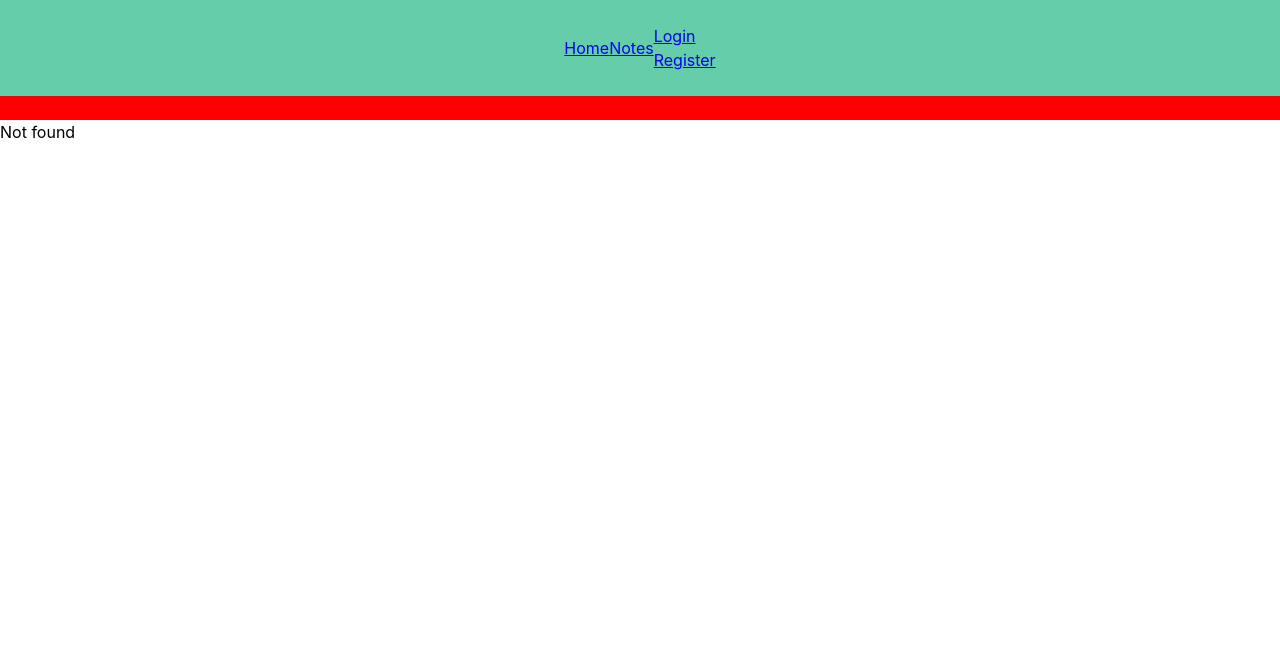
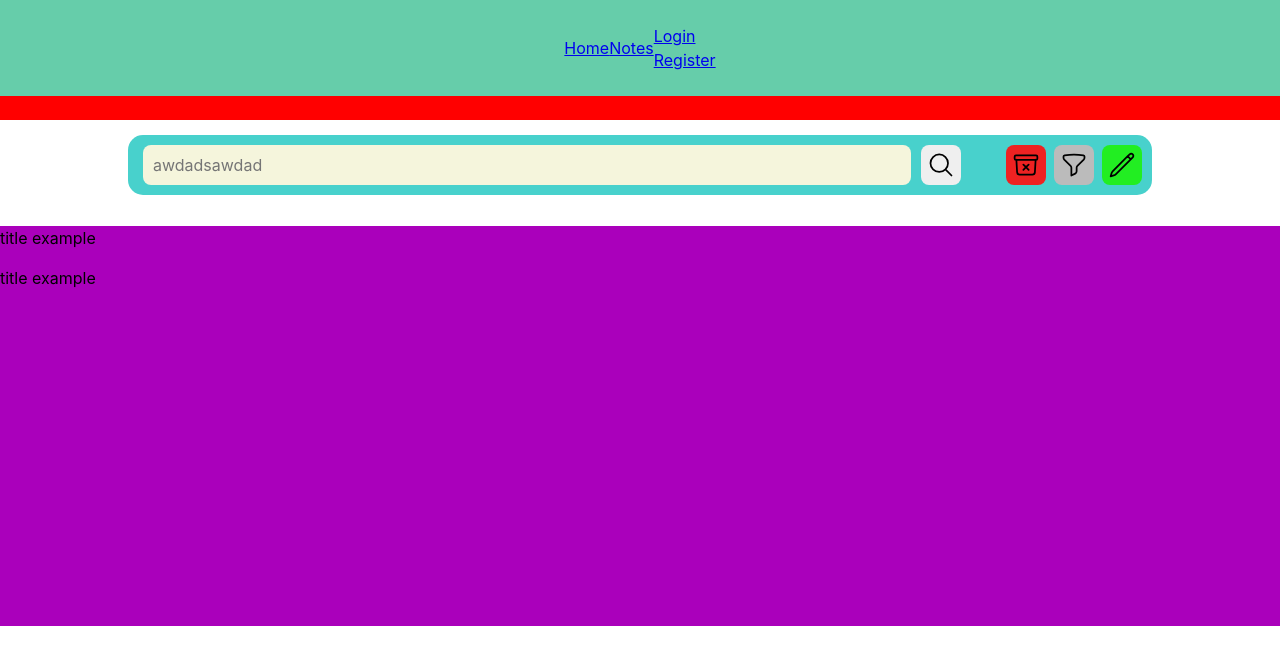
Before and after one commit to KighteW3/Note4Keep-frontend-old, a React (Vite) app: page /notes/search/1 in a window 1280 px wide. Before the commit this address had no page. Shown: the top 664 px of the page. Built offline with nearby package versions, Linux system fonts and the light colour scheme.

Commit message:
Halfly added search notes feature

```diff
--- a/src/App.tsx
+++ b/src/App.tsx
@@ -10,6 +10,7 @@ import Notes from "./routes/Notes";
 import SpecificNote from "./routes/SpecificNote";
 import { useAppDispatch } from "./hooks/store";
 import { updateLoginInfo } from "./store/userInfo";
+import SearchNotes from "./routes/SearchNotes";
 
 interface resultInfo {
   ok: boolean;
@@ -32,8 +33,11 @@ export default function App() {
       <NavBar />
       <Routes>
         <Route path="/" element={<Home />} />
-        <Route path="notes" element={<Notes />} />
-        <Route path="notes/:noteId" element={<SpecificNote />} />
+        <Route path="notes" element={<Notes />}>
+          <Route path="search/:searchQuery" element={<SearchNotes />} />
+          <Route path="search/:numPage/:searchQuery" element={<SearchNotes />} />
+        </Route>
+        <Route path="notes/id/:noteId" element={<SpecificNote />} />
         <Route path="users/login" element={<Login />} />
         <Route path="users/register" element={<Register />} />
         <Route path="*" element={<>Not found</>} />
--- a/src/routes/Notes.tsx
+++ b/src/routes/Notes.tsx
@@ -4,6 +4,7 @@ import { useAppDispatch, useAppSelector } from "../hooks/store";
 import { refreshCount, refreshLog } from "../store/refreshNotes";
 import { host } from "../components/host";
 import "../styles/Notes.css";
+import { Outlet } from "react-router-dom";
 
 interface Note {
   note_id: string;
@@ -15,7 +16,7 @@ interface Note {
 export default function Notes() {
   const refresh = useAppSelector((state) => state.refreshNotes.refresh);
   const dispatch = useAppDispatch();
-  const [notesList, setNotesList] = useState<JSX.Element | null>(null);
+  const [notesList, setNotesList] = useState<React.JSX.Element | null>(null);
 
   useEffect(() => {
     const URL = `http://${host}:5722/api/notes`;
@@ -199,6 +200,7 @@ export default function Notes() {
             </div>
           </div>
         </nav>
+        <Outlet />
       </div>
     </>
   );
--- /dev/null
+++ b/src/routes/SearchNotes.tsx
@@ -0,0 +1,104 @@
+import { useEffect, useState } from "react";
+import { useParams } from "react-router-dom";
+import { host } from "../components/host";
+
+import "../styles/SearchNotes.css";
+
+interface Note {
+  note_id: string;
+  title: string;
+  priority: number;
+  text: string;
+}
+
+export default function SearchNotes() {
+  const { searchQuery, numPage } = useParams();
+  const [notesList, setNotesList] = useState<Note[]>([
+    {
+      note_id: "id example",
+      title: "title example",
+      priority: 0,
+      text: "text example",
+    },
+  ]);
+  const [notePageOrd, setNotePageOrd] = useState<Note[][]>();
+
+  const URL = `http://${host}:5722/api/notes/some-note`;
+
+  const token = window.localStorage.getItem("SESSION_ID");
+
+  useEffect(() => {
+    (async () => {
+      if (token) {
+        const tokenDecoded = JSON.parse(token);
+
+        const data = {
+          method: "POST",
+          headers: {
+            "content-type": "application/json",
+            authorization: `Bearer ${tokenDecoded.token}`,
+          },
+          body: JSON.stringify({
+            note_phrase: searchQuery,
+          }),
+        };
+
+        try {
+          const result = await fetch(URL, data);
+          const res = await result.json();
+          console.log(res);
+          setNotesList(res.result);
+        } catch (e) {
+          console.error(e);
+        }
+      }
+    })();
+
+    const notesPages = [];
+    const numPageInt = numPage ? parseInt(numPage) : null;
+
+    if (numPageInt) {
+      for (let i = 0; i < numPageInt; i++) {
+        if (i > 0) {
+          const a = 28 * numPageInt;
+          const b = a + 28;
+
+          const c = [];
+
+          for (let j = a; j < b; j++) {
+            c.push(notesList[j]);
+          }
+
+          notesPages.push(c);
+        } else {
+          const a = [];
+          for (let j = 0; j < 28; j++) {
+            a.push(notesList[j]);
+          }
+
+          notesPages.push(a);
+        }
+      }
+    }
+
+    setNotePageOrd(notesPages);
+  }, [URL, token, searchQuery, notesList, numPage]);
+
+  return (
+    <div className="search-notes">
+      <div className="search-notes__content">
+        {notesList.map((result) => {
+          return (
+            <>
+              <div key={result.note_id}>
+                <p>{result.title}</p>
+              </div>
+            </>
+          );
+        })}
+        {<>{notesList[0].title}</>}
+      </div>
+      <div className="search-notes__pages-count"></div>
+    </div>
+  );
+}
--- /dev/null
+++ b/src/scss/SearchNotes.scss
@@ -0,0 +1,5 @@
+.search-notes {
+  width: 100%;
+  height: 400px;
+  background-color: #a0b;
+}
--- /dev/null
+++ b/src/styles/SearchNotes.css
@@ -0,0 +1,7 @@
+.search-notes {
+  width: 100%;
+  height: 400px;
+  background-color: #a0b;
+}
+
+/*# sourceMappingURL=SearchNotes.css.map */
```
Also changed, not shown: 1 other file (tests, documents, lock files or other folders).
